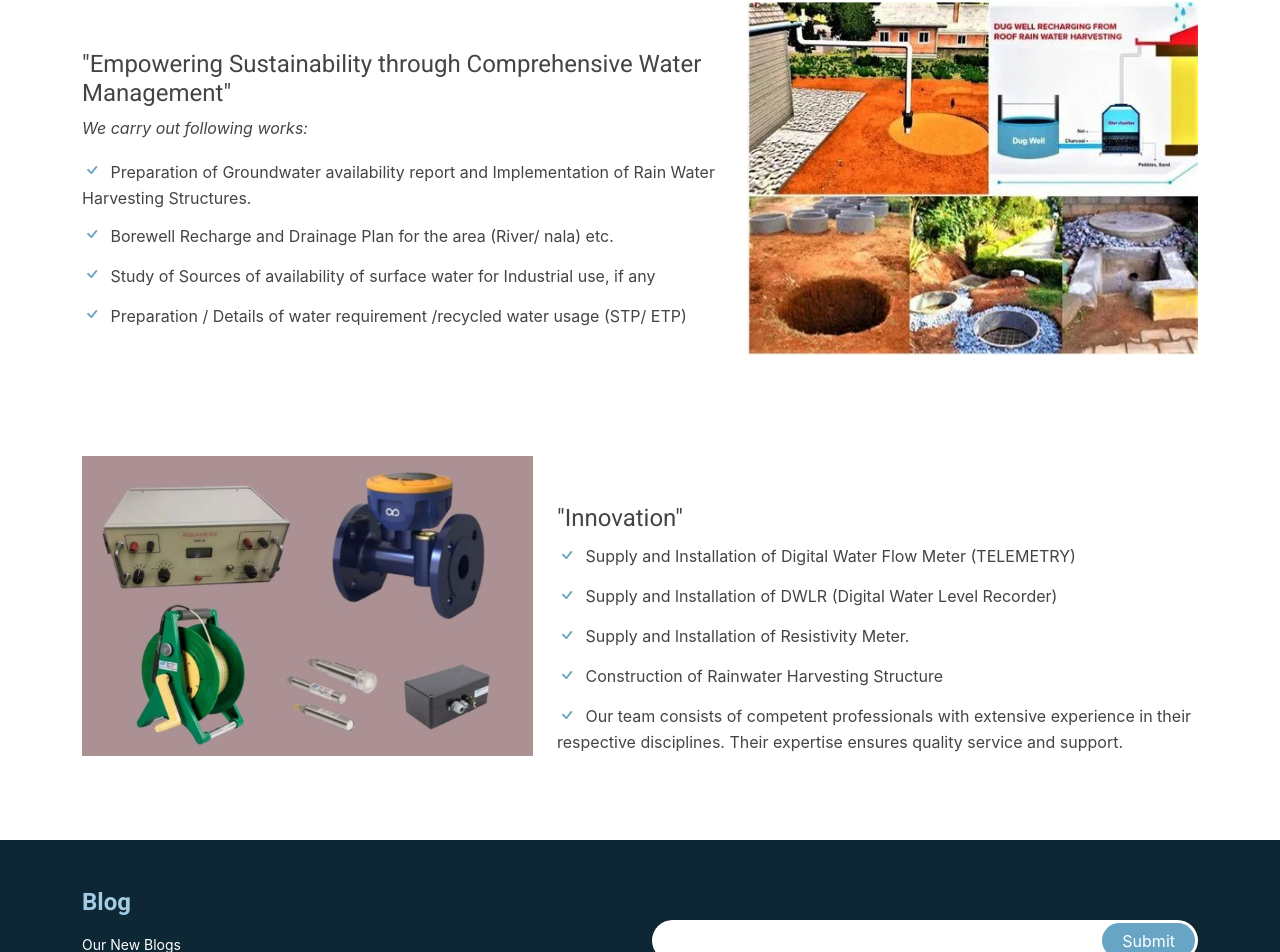
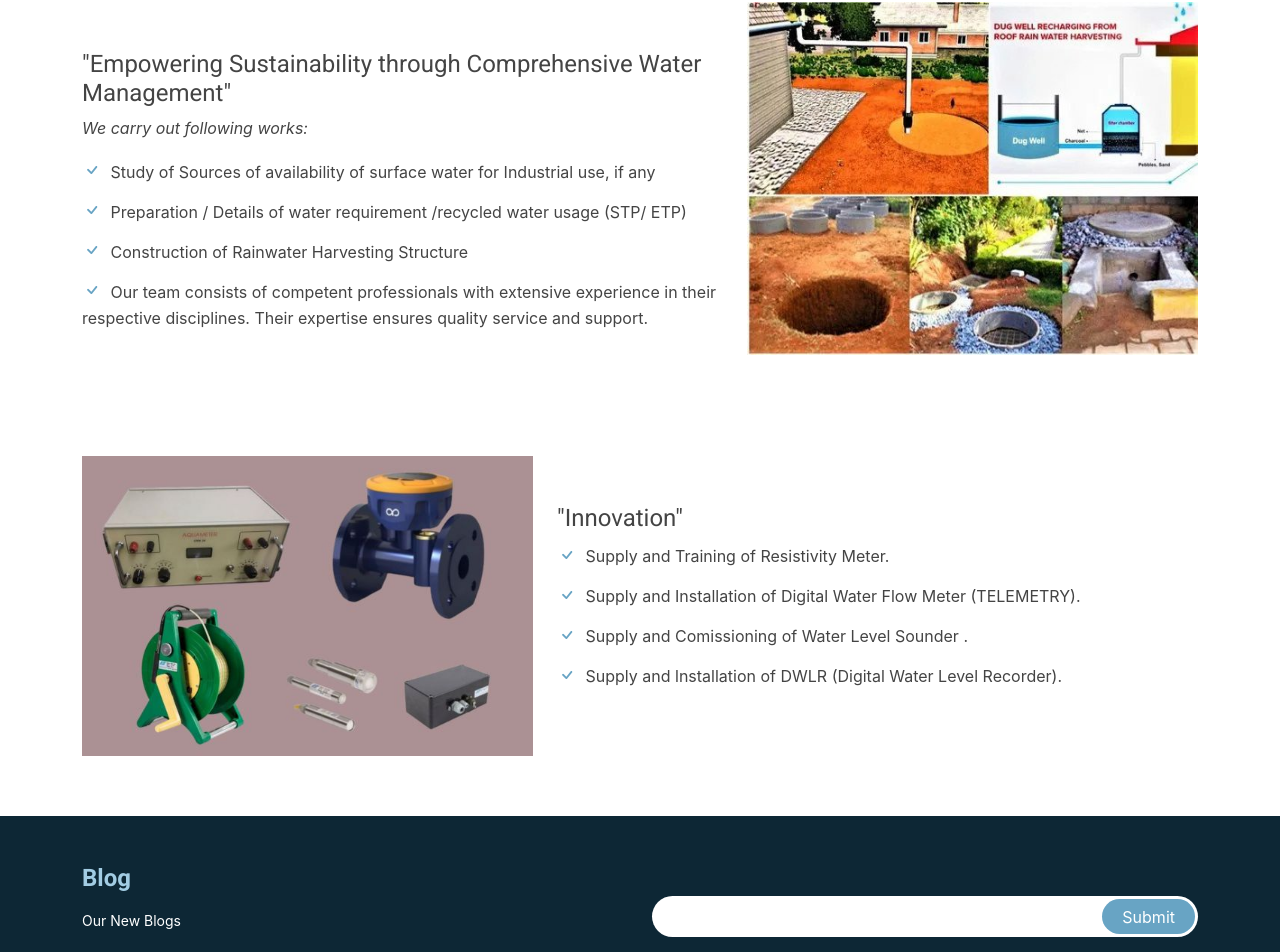
Before and after one commit to MehvishSheikh/asp_website, a React (Create React App) app: page /HydroServices in a window 1280 px wide. Shown: the part 1445-2397 px from the top of the page. Built offline with nearby package versions, Linux system fonts and the light colour scheme.

Commit message:
sequence

```diff
--- a/src/components/services_Page/HydroServices.js
+++ b/src/components/services_Page/HydroServices.js
@@ -138,18 +138,21 @@ const HydroServices = () => {
                                 We carry out following works:
                                  </p>
                                 <ul>
-                                    <li>
-                                        <i className="bi bi-check" /> Preparation of Groundwater availability report and Implementation of Rain Water Harvesting Structures.
-</li>
-                                    <li>
-                                        <i className="bi bi-check" /> Borewell Recharge and Drainage Plan for the area (River/ nala) etc.
-                                    </li>
+
                                     <li>
                                         <i className="bi bi-check" /> Study of Sources of availability of surface water for Industrial use, if any
                                     </li>
                                     <li>
                                         <i className="bi bi-check" /> Preparation / Details of water requirement /recycled water usage (STP/ ETP)
 
+                                    </li>
+                                    <li>
+                                        <i className="bi bi-check" /> Construction of Rainwater Harvesting Structure
+
+
+                                    </li>
+                                    <li>
+                                        <i className="bi bi-check" /> Our team consists of competent professionals with extensive experience in their respective disciplines. Their expertise ensures quality service and support.
                                     </li>
                                 </ul>
 
@@ -163,28 +166,26 @@ const HydroServices = () => {
                                 <h3>"Innovation"</h3>
                                 <ul>
                                     <li>
-                                        <i className="bi bi-check" /> Supply and Installation of Digital Water Flow Meter (TELEMETRY)
+                                        <i className="bi bi-check" /> Supply and Training of Resistivity Meter.
 
 
                                     </li>
                                     <li>
-                                        <i className="bi bi-check" /> Supply and lnstallation of DWLR (Digital Water Level Recorder)
+                                        <i className="bi bi-check" /> Supply and Installation of Digital Water Flow Meter (TELEMETRY).
 
 
                                     </li>
                                     <li>
-                                        <i className="bi bi-check" /> Supply and lnstallation of Resistivity Meter.
+                                        <i className="bi bi-check" /> Supply and Comissioning of Water Level Sounder .
 
 
                                     </li>
                                     <li>
-                                        <i className="bi bi-check" /> Construction of Rainwater Harvesting Structure
+                                        <i className="bi bi-check" /> Supply and lnstallation of DWLR (Digital Water Level Recorder).
 
 
                                     </li>
-                                    <li>
-                                        <i className="bi bi-check" /> Our team consists of competent professionals with extensive experience in their respective disciplines. Their expertise ensures quality service and support.
-                                    </li>
+
 
                                 </ul>
                             </div>
```
